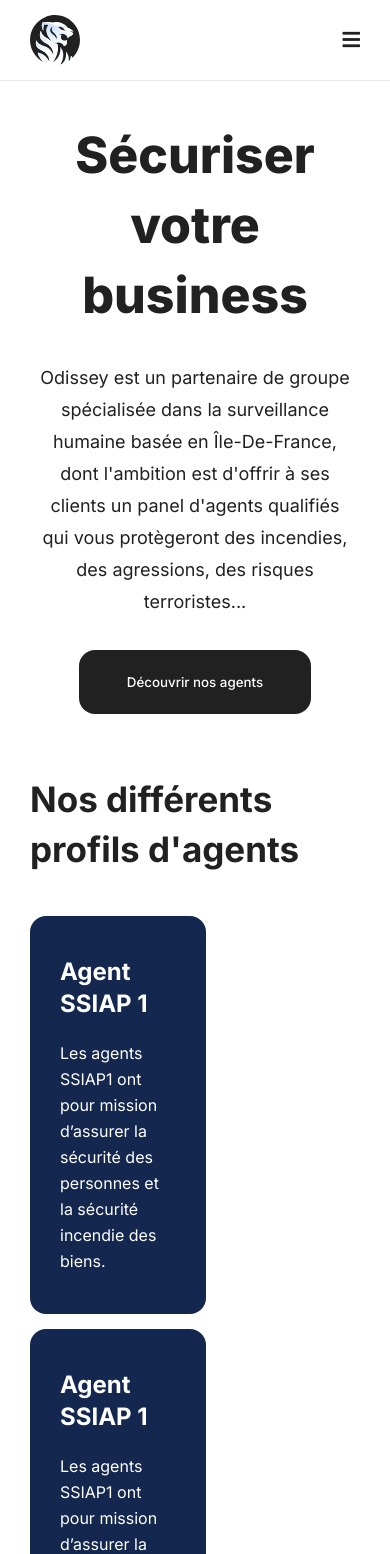
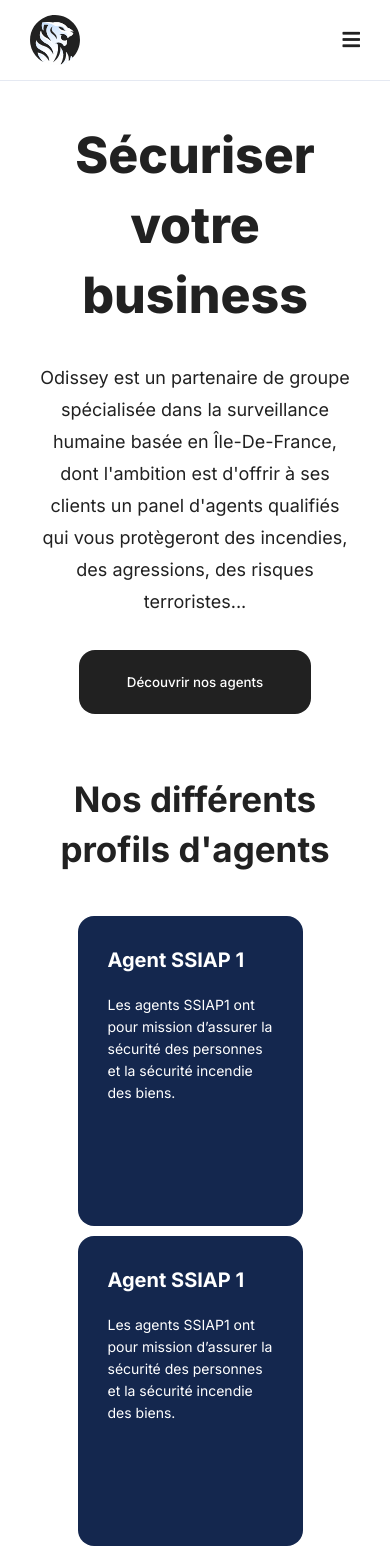
Before and after one commit to nkloc/odissey, a Vue app: page / in a window 390 px wide. Shown: the top 1554 px of the page. Built offline with nearby package versions, Linux system fonts and the light colour scheme.

Commit message:
add: prettier format + mobile changes

```diff
--- a/package.json
+++ b/package.json
@@ -24,7 +24,7 @@
     "eslint": "^6.7.2",
     "eslint-plugin-prettier": "^3.3.1",
     "eslint-plugin-vue": "^6.2.2",
-    "prettier": "^2.2.1",
+    "prettier": "^2.3.2",
     "stylus": "^0.54.7",
     "stylus-loader": "^3.0.2",
     "vue-template-compiler": "^2.6.11"
--- a/public/index.html
+++ b/public/index.html
@@ -1,22 +1,37 @@
 <!DOCTYPE html>
 <html lang="en">
   <head>
-    <meta charset="utf-8">
-    <meta http-equiv="X-UA-Compatible" content="IE=edge">
-    <meta name="viewport" content="width=device-width,initial-scale=1.0">
-    <link rel="icon" href="<%= BASE_URL %>favicon.ico">
+    <meta charset="utf-8" />
+    <meta http-equiv="X-UA-Compatible" content="IE=edge" />
+    <meta name="viewport" content="width=device-width,initial-scale=1.0" />
+    <link rel="icon" href="<%= BASE_URL %>favicon.ico" />
     <title>Odissey - Sécurité privée</title>
-    <link rel="preconnect" href="https://fonts.googleapis.com">
-    <link rel="preconnect" href="https://fonts.gstatic.com" crossorigin>
-    <link href="https://fonts.googleapis.com/css2?family=Inter:wght@100;200;300;400;500;600;700;800;900&display=swap" rel="stylesheet">
-    <link href="https://fonts.googleapis.com/css2?family=Montserrat:ital,wght@0,400;0,500;0,600;0,700;0,800;0,900;1,400&display=swap" rel="stylesheet">
+    <link rel="preconnect" href="https://fonts.googleapis.com" />
+    <link rel="preconnect" href="https://fonts.gstatic.com" crossorigin />
+    <link
+      href="https://fonts.googleapis.com/css2?family=Inter:wght@100;200;300;400;500;600;700;800;900&display=swap"
+      rel="stylesheet"
+    />
+    <link
+      href="https://fonts.googleapis.com/css2?family=Montserrat:ital,wght@0,400;0,500;0,600;0,700;0,800;0,900;1,400&display=swap"
+      rel="stylesheet"
+    />
   </head>
   <body>
     <noscript>
-      <strong>We're sorry but <%= htmlWebpackPlugin.options.title %> doesn't work properly without JavaScript enabled. Please enable it to continue.</strong>
+      <strong
+        >We're sorry but <%= htmlWebpackPlugin.options.title %> doesn't work
+        properly without JavaScript enabled. Please enable it to
+        continue.</strong
+      >
     </noscript>
     <div id="app"></div>
     <!-- built files will be auto injected -->
-    <link rel="stylesheet" href="https://use.fontawesome.com/releases/v5.8.2/css/all.css" integrity="sha384-oS3vJWv+0UjzBfQzYUhtDYW+Pj2yciDJxpsK1OYPAYjqT085Qq/1cq5FLXAZQ7Ay" crossorigin="anonymous">
+    <link
+      rel="stylesheet"
+      href="https://use.fontawesome.com/releases/v5.8.2/css/all.css"
+      integrity="sha384-oS3vJWv+0UjzBfQzYUhtDYW+Pj2yciDJxpsK1OYPAYjqT085Qq/1cq5FLXAZQ7Ay"
+      crossorigin="anonymous"
+    />
   </body>
 </html>
--- a/src/components/Header.vue
+++ b/src/components/Header.vue
@@ -1,26 +1,37 @@
 <template>
   <header>
     <div>
-            <img src="../assets/logo.svg" alt="Logo d'odissey sécurité privée">
-            <h1>Odissey <br> <span>Sécurité Privée</span></h1>
+      <img src="../assets/logo.svg" alt="Logo d'odissey sécurité privée" />
+      <h1>
+        Odissey <br />
+        <span>Sécurité Privée</span>
+      </h1>
     </div>
     <div>
-            <i @click.prevent="showMenu()" v-if="windowWidth < 749 && !burgerMenuActive" class="fas fa-bars burger"></i>
-            <i @click.prevent="showMenu()" v-if="windowWidth < 749 && burgerMenuActive" class="fas fa-times burger"></i>
+      <i
+        @click.prevent="showMenu()"
+        v-if="windowWidth < 749 && !burgerMenuActive"
+        class="fas fa-bars burger"
+      ></i>
+      <i
+        @click.prevent="showMenu()"
+        v-if="windowWidth < 749 && burgerMenuActive"
+        class="fas fa-times burger"
+      ></i>
       <div v-if="windowWidth > 748" class="menu-mobile">
         <ul>
-                    <li> <a href="">Accueil</a></li>
-                    <li> <a href="">Nos services</a></li>
-                    <li> <a href="">Nous contacter</a></li>
-                    <li> <a href="">Nous rejoindre</a></li>
+          <li><a href="">Accueil</a></li>
+          <li><a href="">Nos services</a></li>
+          <li><a href="">Nous contacter</a></li>
+          <li><a href="">Nous rejoindre</a></li>
         </ul>
       </div>
       <div v-if="burgerMenuActive" class="menu-mobile-fixed">
         <ul>
-                    <li> <a href="">Accueil</a></li>
-                    <li> <a href="">Nos services</a></li>
-                    <li> <a href="">Nous contacter</a></li>
-                    <li> <a href="">Nous rejoindre</a></li>
+          <li><a href="">Accueil</a></li>
+          <li><a href="">Nos services</a></li>
+          <li><a href="">Nous contacter</a></li>
+          <li><a href="">Nous rejoindre</a></li>
         </ul>
       </div>
     </div>
@@ -127,29 +138,29 @@ export default {
     return {
       windowWidth: 0,
       burgerMenuActive: false,
-        }
+    };
   },
 
   mounted() {
-        this.$nextTick(function() {
-            window.addEventListener('resize', this.getWindowWidth);
+    this.$nextTick(function () {
+      window.addEventListener("resize", this.getWindowWidth);
       //Init
-            this.getWindowWidth()
-        })
+      this.getWindowWidth();
+    });
   },
 
   methods: {
     getWindowWidth() {
       this.windowWidth = document.documentElement.clientWidth;
     },
-        showMenu(){
+    showMenu() {
       this.burgerMenuActive = !this.burgerMenuActive;
-        }
+    },
   },
 
   beforeDestroy() {
-        window.removeEventListener('resize', this.getWindowWidth);
-        window.removeEventListener('resize', this.getWindowHeight);
-    }
-}
+    window.removeEventListener("resize", this.getWindowWidth);
+    window.removeEventListener("resize", this.getWindowHeight);
+  },
+};
 </script>
--- a/src/css/home/agents.styl
+++ b/src/css/home/agents.styl
@@ -4,11 +4,15 @@
     font-size 35px
     line-height 50px
     margin-bottom 5vh
+    @media mobile
+        text-align center
   .agents-profiles-container
     display flex
     align-items center
     justify-content flex-start
     flex-wrap wrap
+    @media mobile
+      justify-content center
     article
       width 25%
       min-height 200px
@@ -23,12 +27,20 @@
           margin-right 15px
           margin-bottom 15px
           min-height 250px
+      @media mobile
+          width 50%
+          margin-right 10px
+          margin-bottom 10px
       h3
         font-size 24px
         line-height 32px
-        margin-top 10px
         margin-bottom 20px
+        @media mobile
+          font-size 20px
+          line-height 28px
       p
         font-size 16px
         line-height 26px
-        margin-bottom 10px
+        @media mobile
+          font-size 14px
+          line-height 22px
```
Also changed, not shown: src/components/Home.vue (+27 -10 lines), src/main.js (+5 -5 lines), public/img/icons/site.webmanifest, 2 other files (tests, documents, lock files or other folders). Lines whose indentation alone changed are shown as unchanged.
